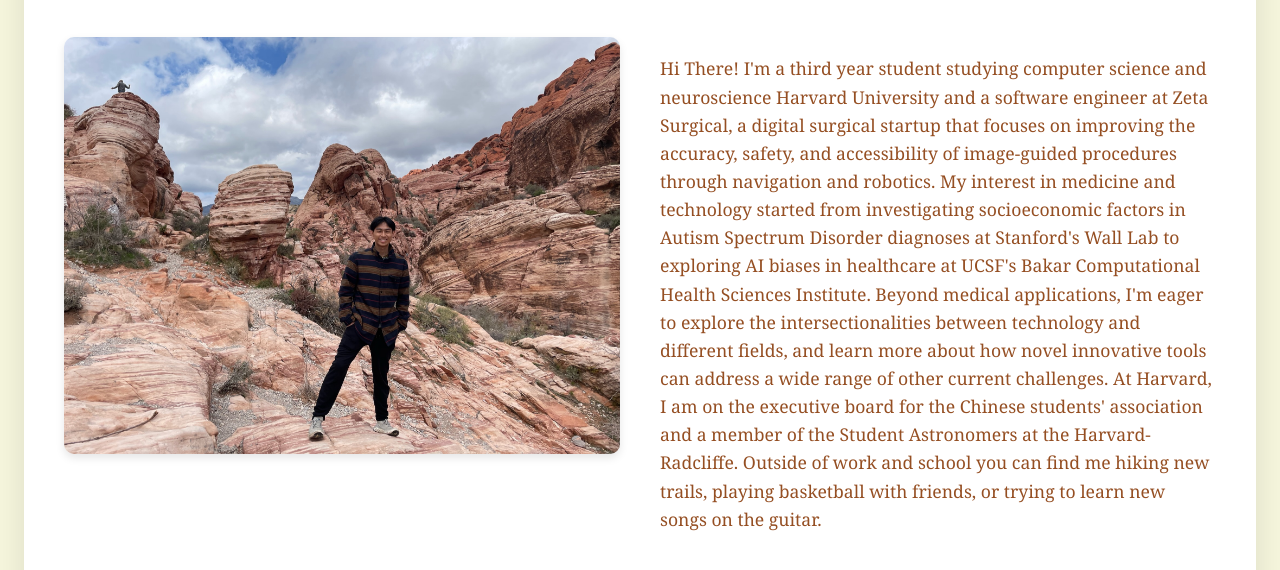
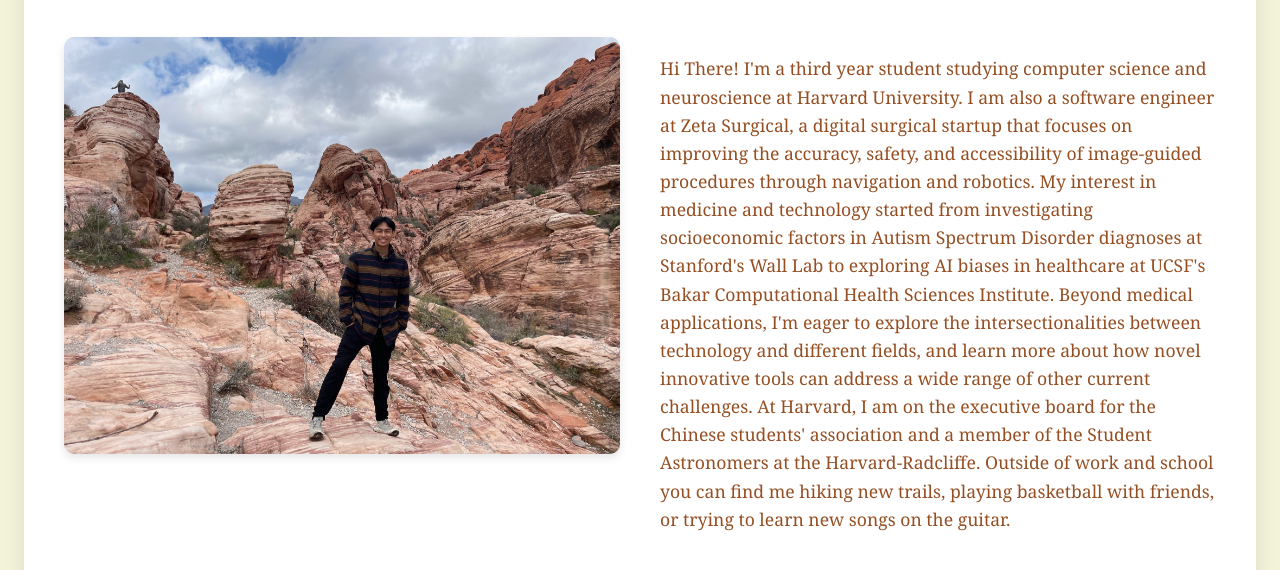
Before and after one commit to br1anl1n/Brian_Lin_Website, a plain HTML site: page about.html in a window 1280 px wide. Shown: the part 369-939 px from the top of the page. Drawn offline with Linux system fonts and the light colour scheme.

Commit message:
about me changes

```diff
--- a/about.html
+++ b/about.html
@@ -29,7 +29,7 @@
                     <img src="Photo1.JPG" alt="Brian Lin" class="about-photo">
                 </div>
                 <div class="about-text slide-in-right">
-                    <p class="intro-text">Hi There! I'm a third year student studying computer science and neuroscience Harvard University and a software engineer at Zeta Surgical,
+                    <p class="intro-text">Hi There! I'm a third year student studying computer science and neuroscience at Harvard University. I am also a software engineer at Zeta Surgical,
                         a digital surgical startup that focuses on improving the accuracy, safety, and accessibility of image-guided procedures through navigation and robotics.
                         My interest in medicine and technology started from investigating socioeconomic factors in Autism Spectrum Disorder diagnoses at Stanford's Wall Lab
                         to exploring AI biases in healthcare at UCSF's Bakar Computational Health Sciences Institute. Beyond medical applications, I'm eager to explore the
```
